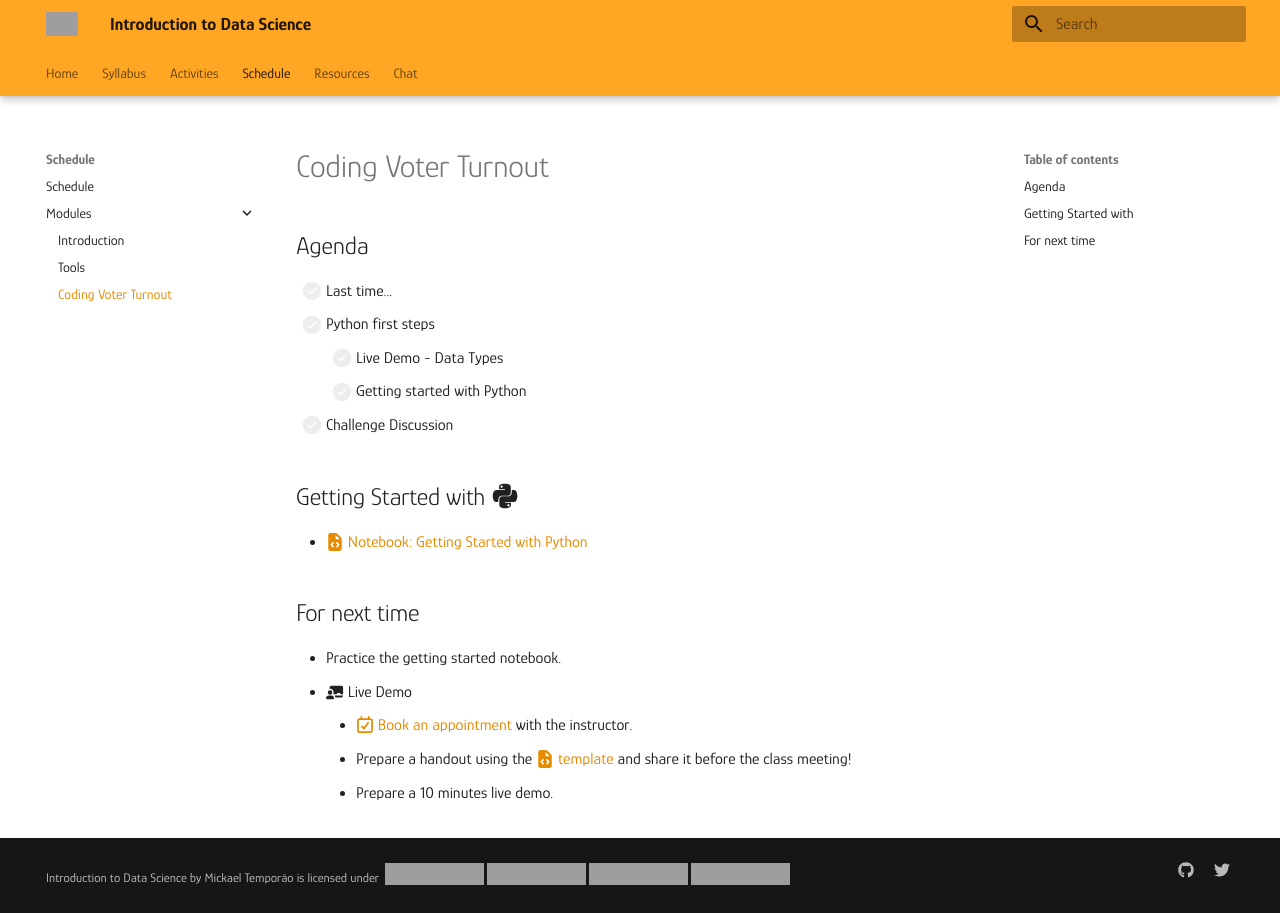
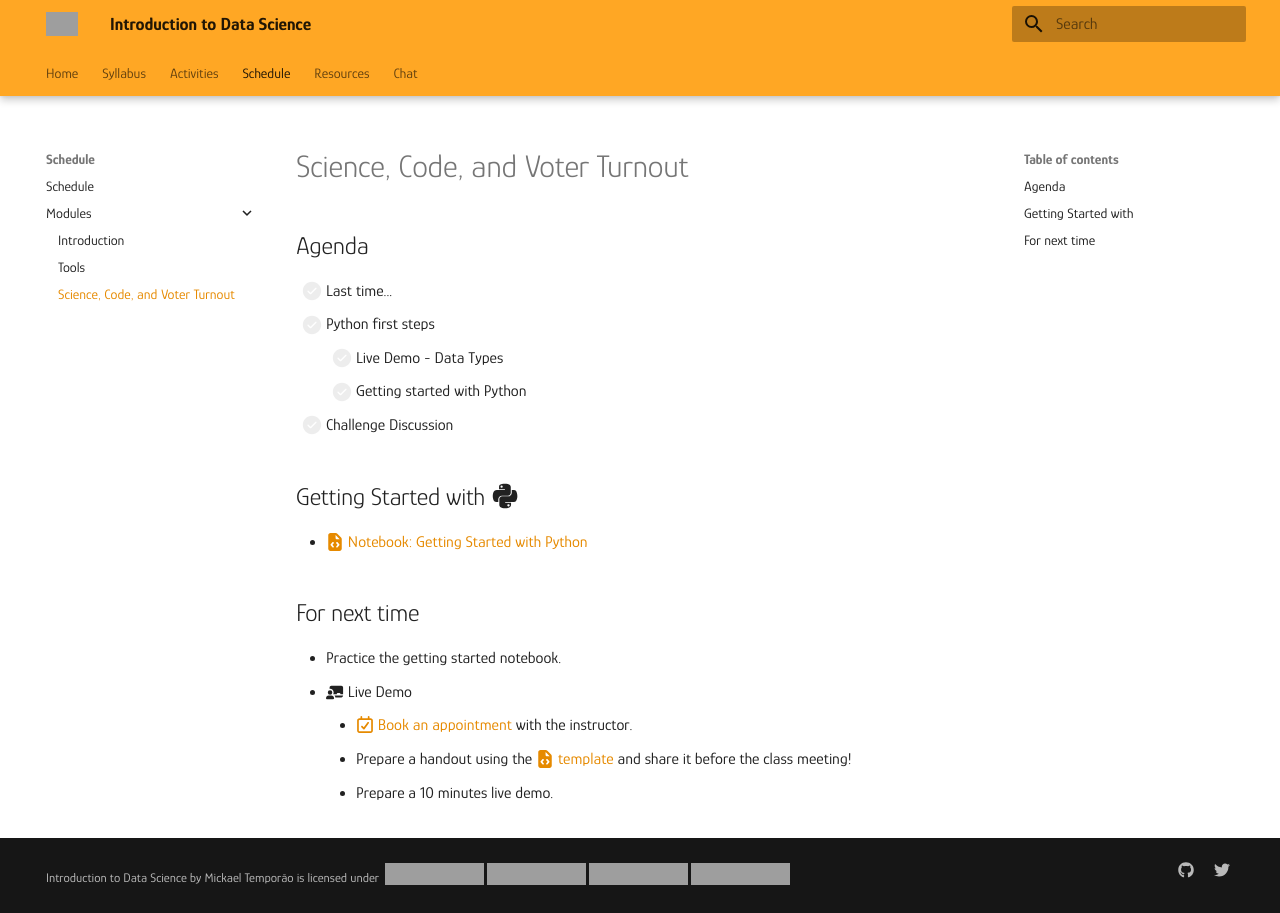
Before and after one commit to mickaeltemporao/itds, an MkDocs documentation site: the page built from docs/modules/programming.md, in a window 1280 px wide, cut to the strip 0-913 px from the top of the page. Built offline with MkDocs 1.6.1 and Material for MkDocs 9.7.7, drawn with Linux system fonts in a browser that asks for light colours; grey boxes are pictures that could not be loaded.

Commit message:
update module name

```diff
--- a/docs/modules/programming.md
+++ b/docs/modules/programming.md
@@ -1,4 +1,4 @@
-# Coding Voter Turnout
+# Science, Code, and Voter Turnout
 
 ## Agenda
 - [ ] Last time...
--- a/docs/schedule.md
+++ b/docs/schedule.md
@@ -14,7 +14,7 @@
 | :-:        | :-:                              | :-:                                                        | :-:                                                                                  | :-:                                                                                                                                        |
 | 2021/09/16 | Introduction                     | [:fontawesome-solid-book-reader:](modules/introduction.md) |                                                                                      |                                                                                                                                            |
 | 2021/09/23 | Tools                            | [:fontawesome-solid-book-reader:](modules/tools.md)        |                                                                                      | [**:fontawesome-regular-paper-plane: Onboarding**](resources/onboarding.md)                                                                |
-| 2021/09/30 | Coding Voter Turnout             | [:fontawesome-solid-book-reader:](modules/programming.md)  | [:fontawesome-solid-chalkboard-teacher: - **Lucas ZG**](activities/participation.md) | [**:fontawesome-solid-chess: - C1**](https://colab.research.google.com/github/mickaeltemporao/itds/blob/main/materials/assignment-1.ipynb) |
+| 2021/09/30 | Science, Code, and Voter Turnout | [:fontawesome-solid-book-reader:](modules/programming.md)  | [:fontawesome-solid-chalkboard-teacher: - **Lucas ZG**](activities/participation.md) | [**:fontawesome-solid-chess: - C1**](https://colab.research.google.com/github/mickaeltemporao/itds/blob/main/materials/assignment-1.ipynb) |
 | 2021/10/07 | Programming                      | :fontawesome-solid-book-reader:                            | [:fontawesome-solid-chalkboard-teacher: - **Roxanne**](activities/participation.md)  |                                                                                                                                            |
 | 2021/10/14 | Programming                        | :fontawesome-solid-book-reader:                            | [:fontawesome-solid-chalkboard-teacher: - **Cyprien**](activities/participation.md)        ||
 | 2021/10/21 | Data Visualization                 | :fontawesome-solid-book-reader:                            | [:fontawesome-solid-chalkboard-teacher: - **Maria**](activities/participation.md)          | **:fontawesome-solid-chess: - C2**                                          |
```
